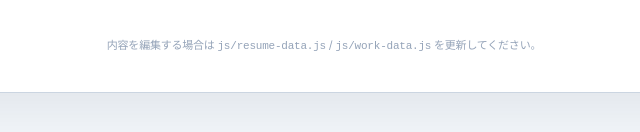
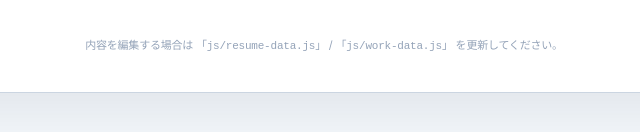
Before and after one commit to milkyikevia/RESUME, a plain HTML site: page index.html in a window 1280 px wide. Shown: the part 452-584 px from the top of the page, 316-956 px from the left. Drawn offline with Linux system fonts and the light colour scheme.

```diff
--- a/index.html
+++ b/index.html
@@ -21,7 +21,7 @@
     </div>
 
     <div class="index-footer">
-        内容を編集する場合は <code>js/resume-data.js</code> / <code>js/work-data.js</code> を更新してください。
+        内容を編集する場合は 「<code>js/resume-data.js</code>」 / 「<code>js/work-data.js</code>」 を更新してください。
     </div>
 </div>
 
```
Also changed, not shown: 1 other file.
